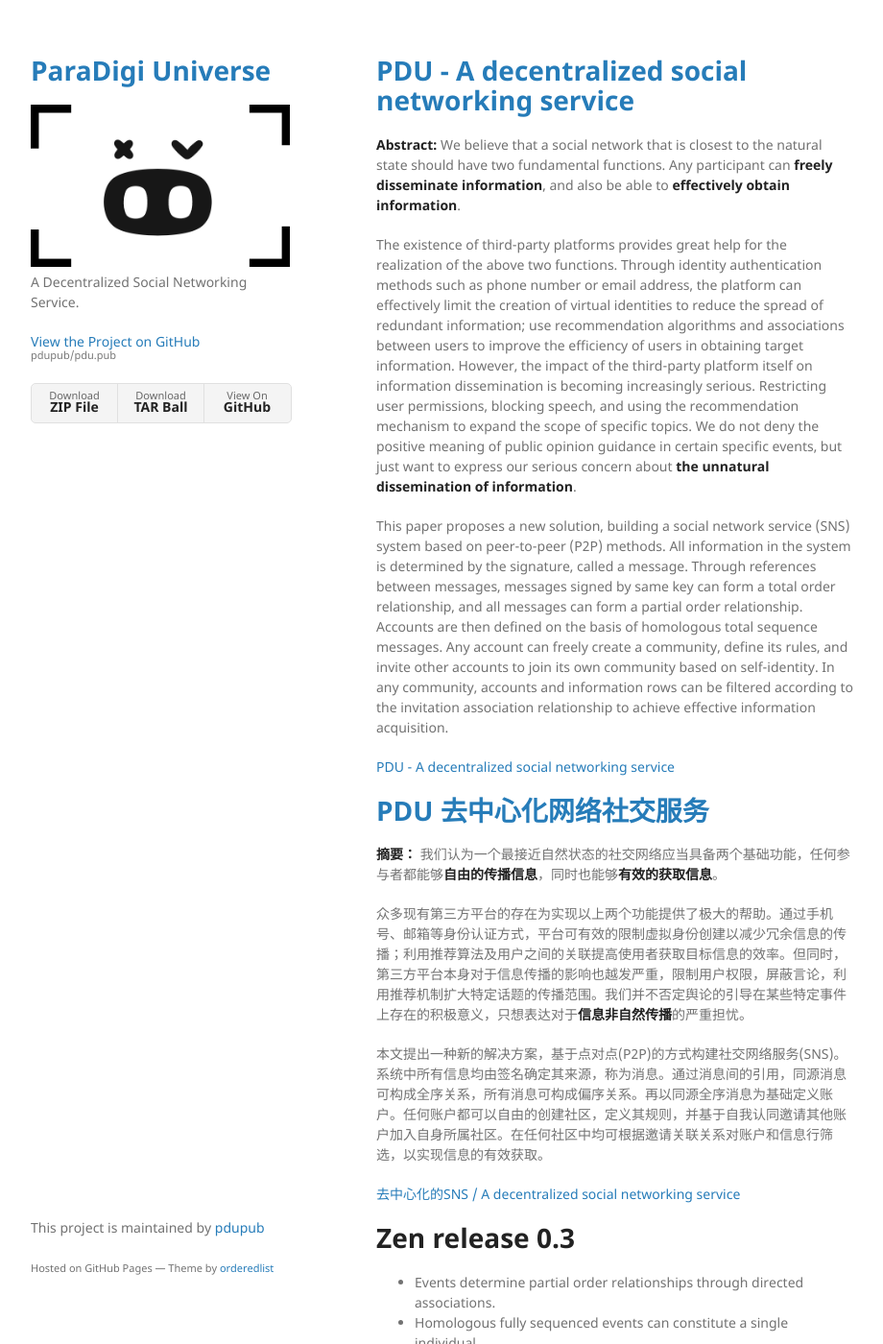
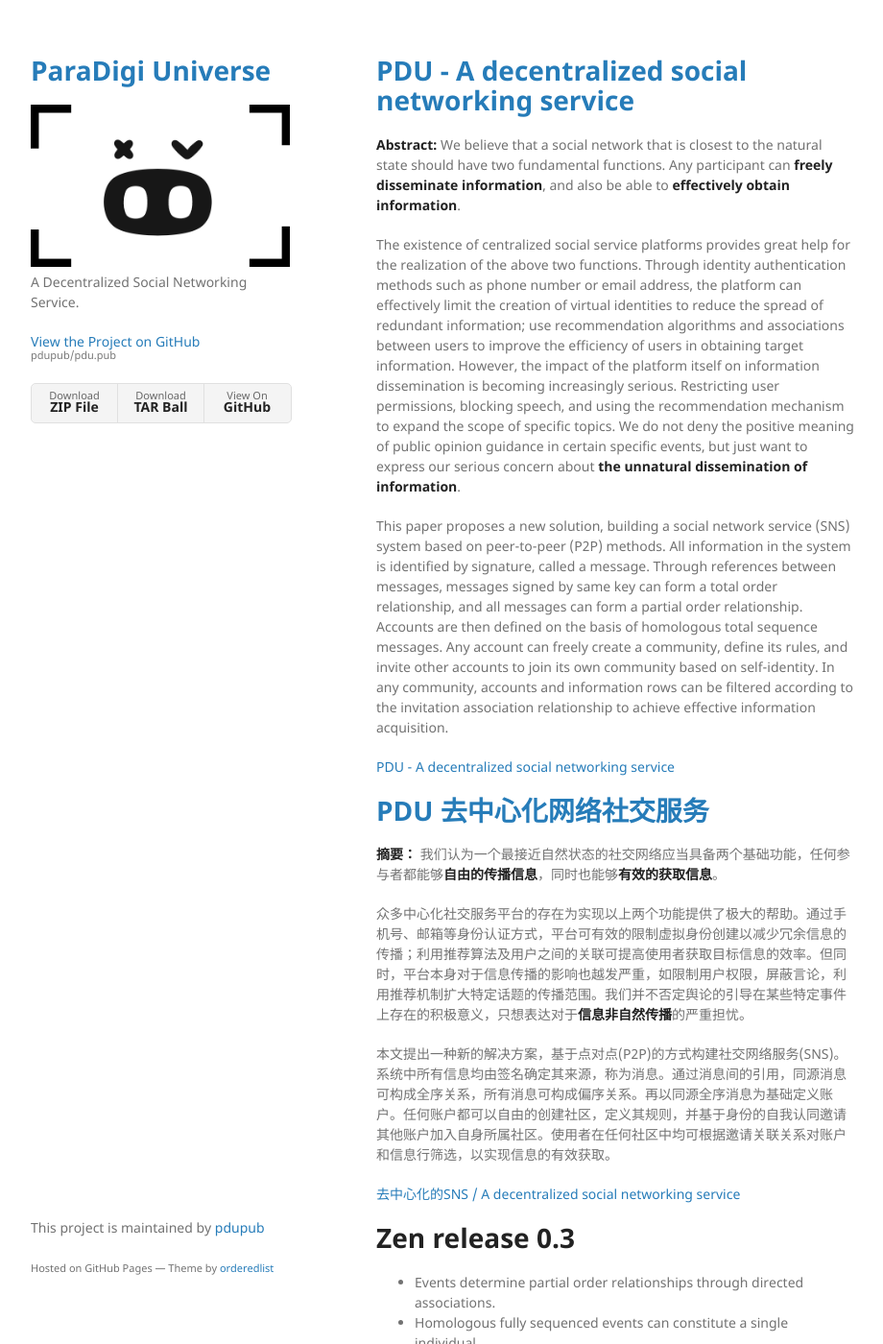
Before and after one commit to pdupub/pdu.pub, a Jekyll site: the page built from index.md, in a window 1280 px wide and 1400 px high. Shown: the whole window at 96% size, without its empty margins (178-1098 px from the left). Built offline with Jekyll 4.4.1, drawn with Linux system fonts in a browser that asks for light colours; our own code applies the rules of GitHub Pages for plain Markdown files.

Commit message:
white paper, refactor

```diff
--- a/index.md
+++ b/index.md
@@ -5,9 +5,9 @@
 
 **Abstract:** We believe that a social network that is closest to the natural state should have two fundamental functions. Any participant can **freely disseminate information**, and also be able to **effectively obtain information**.
 
-The existence of third-party platforms provides great help for the realization of the above two functions. Through identity authentication methods such as phone number or email address, the platform can effectively limit the creation of virtual identities to reduce the spread of redundant information; use recommendation algorithms and associations between users to improve the efficiency of users in obtaining target information. However, the impact of the third-party platform itself on information dissemination is becoming increasingly serious. Restricting user permissions, blocking speech, and using the recommendation mechanism to expand the scope of specific topics. We do not deny the positive meaning of public opinion guidance in certain specific events, but just want to express our serious concern about **the unnatural dissemination of information**.
+The existence of centralized social service platforms provides great help for the realization of the above two functions. Through identity authentication methods such as phone number or email address, the platform can effectively limit the creation of virtual identities to reduce the spread of redundant information; use recommendation algorithms and associations between users to improve the efficiency of users in obtaining target information. However, the impact of the platform itself on information dissemination is becoming increasingly serious. Restricting user permissions, blocking speech, and using the recommendation mechanism to expand the scope of specific topics. We do not deny the positive meaning of public opinion guidance in certain specific events, but just want to express our serious concern about **the unnatural dissemination of information**.
 
-This paper proposes a new solution, building a social network service (SNS) system based on peer-to-peer (P2P) methods. All information in the system is determined by the signature, called a message. Through references between messages, messages signed by same key can form a total order relationship, and all messages can form a partial order relationship. Accounts are then defined on the basis of homologous total sequence messages. Any account can freely create a community, define its rules, and invite other accounts to join its own community based on self-identity. In any community, accounts and information rows can be filtered according to the invitation association relationship to achieve effective information acquisition.
+This paper proposes a new solution, building a social network service (SNS) system based on peer-to-peer (P2P) methods. All information in the system is identified by signature, called a message. Through references between messages, messages signed by same key can form a total order relationship, and all messages can form a partial order relationship. Accounts are then defined on the basis of homologous total sequence messages. Any account can freely create a community, define its rules, and invite other accounts to join its own community based on self-identity. In any community, accounts and information rows can be filtered according to the invitation association relationship to achieve effective information acquisition.
 
 [PDU - A decentralized social networking service](./docs/en/WhitePaperV2.html)
 
@@ -15,9 +15,9 @@
 
 **摘要：** 我们认为一个最接近自然状态的社交网络应当具备两个基础功能，任何参与者都能够**自由的传播信息**，同时也能够**有效的获取信息**。
 
-众多现有第三方平台的存在为实现以上两个功能提供了极大的帮助。通过手机号、邮箱等身份认证方式，平台可有效的限制虚拟身份创建以减少冗余信息的传播；利用推荐算法及用户之间的关联提高使用者获取目标信息的效率。但同时，第三方平台本身对于信息传播的影响也越发严重，限制用户权限，屏蔽言论，利用推荐机制扩大特定话题的传播范围。我们并不否定舆论的引导在某些特定事件上存在的积极意义，只想表达对于**信息非自然传播**的严重担忧。
+众多中心化社交服务平台的存在为实现以上两个功能提供了极大的帮助。通过手机号、邮箱等身份认证方式，平台可有效的限制虚拟身份创建以减少冗余信息的传播；利用推荐算法及用户之间的关联可提高使用者获取目标信息的效率。但同时，平台本身对于信息传播的影响也越发严重，如限制用户权限，屏蔽言论，利用推荐机制扩大特定话题的传播范围。我们并不否定舆论的引导在某些特定事件上存在的积极意义，只想表达对于**信息非自然传播**的严重担忧。
 
-本文提出一种新的解决方案，基于点对点(P2P)的方式构建社交网络服务(SNS)。系统中所有信息均由签名确定其来源，称为消息。通过消息间的引用，同源消息可构成全序关系，所有消息可构成偏序关系。再以同源全序消息为基础定义账户。任何账户都可以自由的创建社区，定义其规则，并基于自我认同邀请其他账户加入自身所属社区。在任何社区中均可根据邀请关联关系对账户和信息行筛选，以实现信息的有效获取。
+本文提出一种新的解决方案，基于点对点(P2P)的方式构建社交网络服务(SNS)。系统中所有信息均由签名确定其来源，称为消息。通过消息间的引用，同源消息可构成全序关系，所有消息可构成偏序关系。再以同源全序消息为基础定义账户。任何账户都可以自由的创建社区，定义其规则，并基于身份的自我认同邀请其他账户加入自身所属社区。使用者在任何社区中均可根据邀请关联关系对账户和信息行筛选，以实现信息的有效获取。
 
 [去中心化的SNS / A decentralized social networking service](./docs/zh/WhitePaperV2.html)
 
```
Also changed, not shown: docs/en/WhitePaperV2.md (+3 -3 lines), docs/zh/WhitePaperV2.md (+4 -16 lines).
